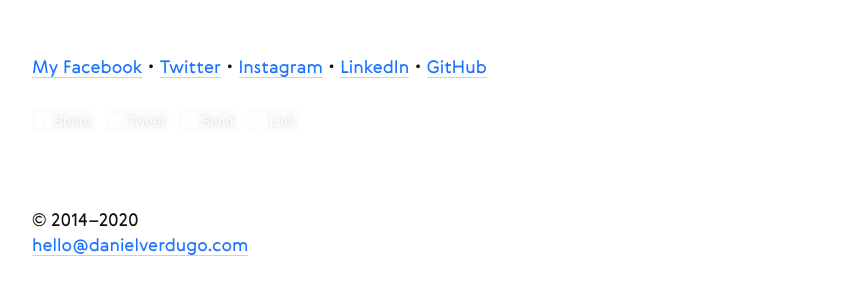
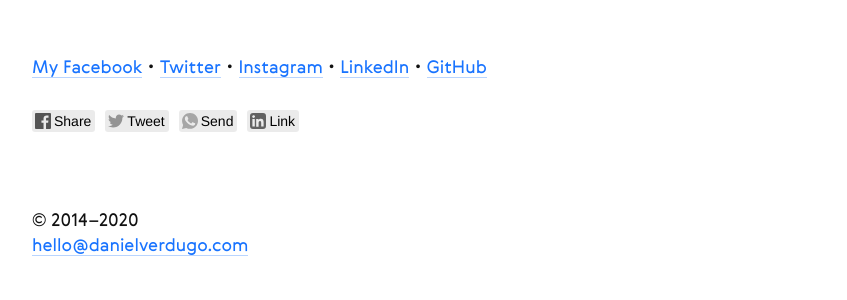
Before and after one commit to danielverdugo/danielverdugo.github.io, a Jekyll site: the page built from index.html, in a window 1280 px wide. Shown: the part 2075-2375 px from the top of the page, without its empty margins (240-1087 px from the left). Built offline with Jekyll 4.4.1, drawn with Linux system fonts in a browser that asks for light colours; comment, search, counter and statistics services are not loaded.

Commit message:
Likely normal

```diff
--- a/index.html
+++ b/index.html
@@ -170,7 +170,7 @@ title: Daniel Verdugo Nosov
         <div class="unit whole aligncenter-mob">
             <a href="https://www.facebook.com/danielverdugonosov" target="_blank">My&nbsp;Facebook</a>・<a href="https://twitter.com/danny_verdugo" target="_blank">Twitter</a>・<a href="http://instagram.com/dannyverdugostuff/" target="_blank">Instagram</a>・<a href="https://www.linkedin.com/in/daniel-verdugo-nosov-983025134/" target="_blank">LinkedIn</a>・<a href="https://github.com/danielverdugo" target="_blank">GitHub</a>
         <br><br>
-            <div class="likely likely-light">
+            <div class="likely">
                 <div class="facebook">Share</div>
                 <div class="twitter">Tweet</div>
                 <div class="whatsapp">Send</div>
```
